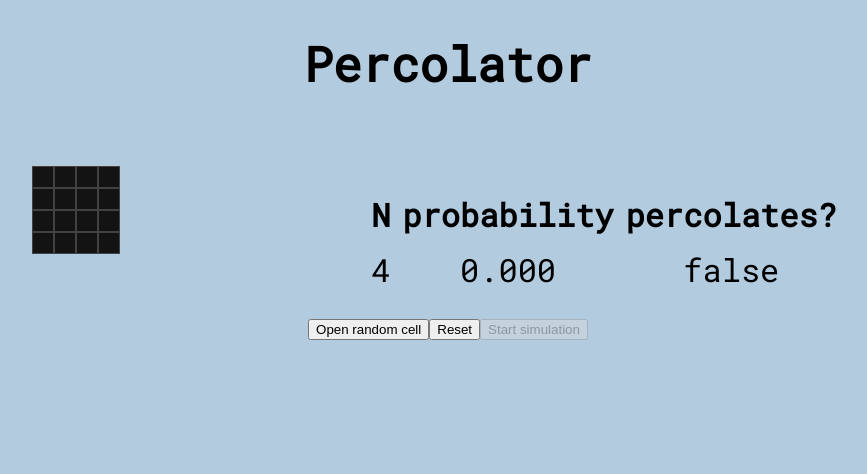
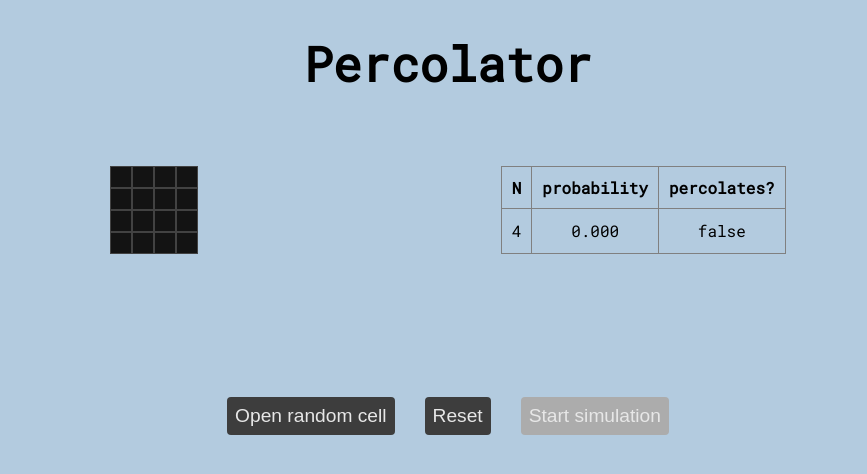
Before and after one commit to jamfromouterspace/percolator, a React (Create React App) app: page / in a window 1280 px wide. Shown: the top 474 px of the page, without its empty margins (192-1059 px from the left). Built offline with nearby package versions, Linux system fonts and the light colour scheme.

Commit message:
feat: improve styling

```diff
--- a/src/App.css
+++ b/src/App.css
@@ -8,6 +8,7 @@ body {
   display: flex;
   flex: 1;
   justify-content: space-evenly;
+  flex-wrap: wrap;
   padding-top: 3%;
   /* text-align: center; */
 }
@@ -18,14 +19,17 @@ body {
 }
 
 .info-table {
-  font-size: 2rem;
+  border-collapse: collapse;
+  font-size: 1rem;
   font-family: "Roboto Mono", sans-serif;
   padding: 20px;
 }
 
 td,
 th {
-  padding: 5px;
+  border: 1px solid gray;
+  padding: 10px;
+  margin: 0;
 }
 
 .row {
@@ -49,3 +53,36 @@ th {
 .fully-open {
   background-color: rgb(0, 93, 170);
 }
+
+button {
+  border: none;
+  border-radius: 4px;
+  padding: 8px;
+  margin: 15px;
+  text-align: center;
+  background-color: rgb(61, 61, 61);
+  font-size: 1.2rem;
+  color: rgb(231, 231, 231);
+}
+
+.buttons {
+  padding-top: 10%;
+  padding-bottom: 10%;
+}
+
+button:disabled {
+  background-color: rgb(172, 172, 172);
+}
+
+button:disabled:hover {
+  background-color: rgb(172, 172, 172);
+}
+
+button:hover {
+  background-color: rgb(53, 53, 53);
+  cursor: pointer;
+}
+
+button:active {
+  background-color: rgb(36, 36, 36);
+}
--- a/src/App.js
+++ b/src/App.js
@@ -224,9 +224,11 @@ function App() {
           percolates={percolates.toString()}
         />
       </div>
-      <button onClick={handleOpenCell}>Open random cell</button>
-      <button onClick={handleReset}>Reset</button>
-      <button disabled>Start simulation</button>
+      <div className="buttons">
+        <button onClick={handleOpenCell}>Open random cell</button>
+        <button onClick={handleReset}>Reset</button>
+        <button disabled>Start simulation</button>
+      </div>
     </div>
   );
 }
```
